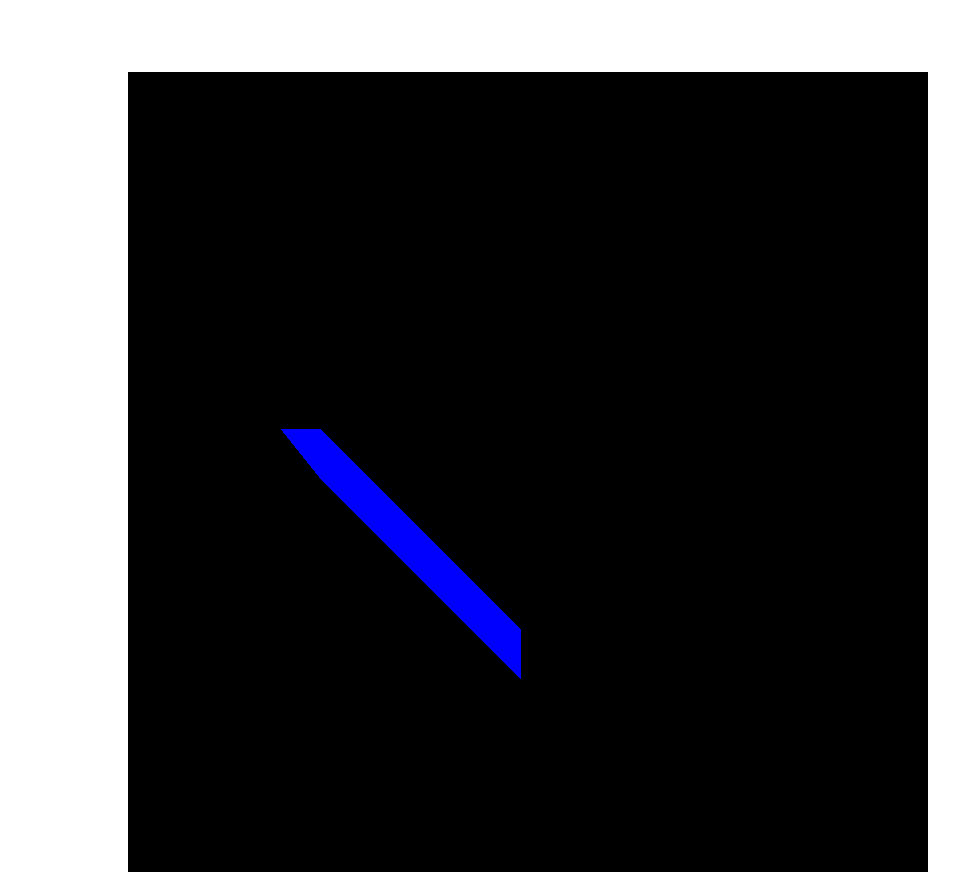
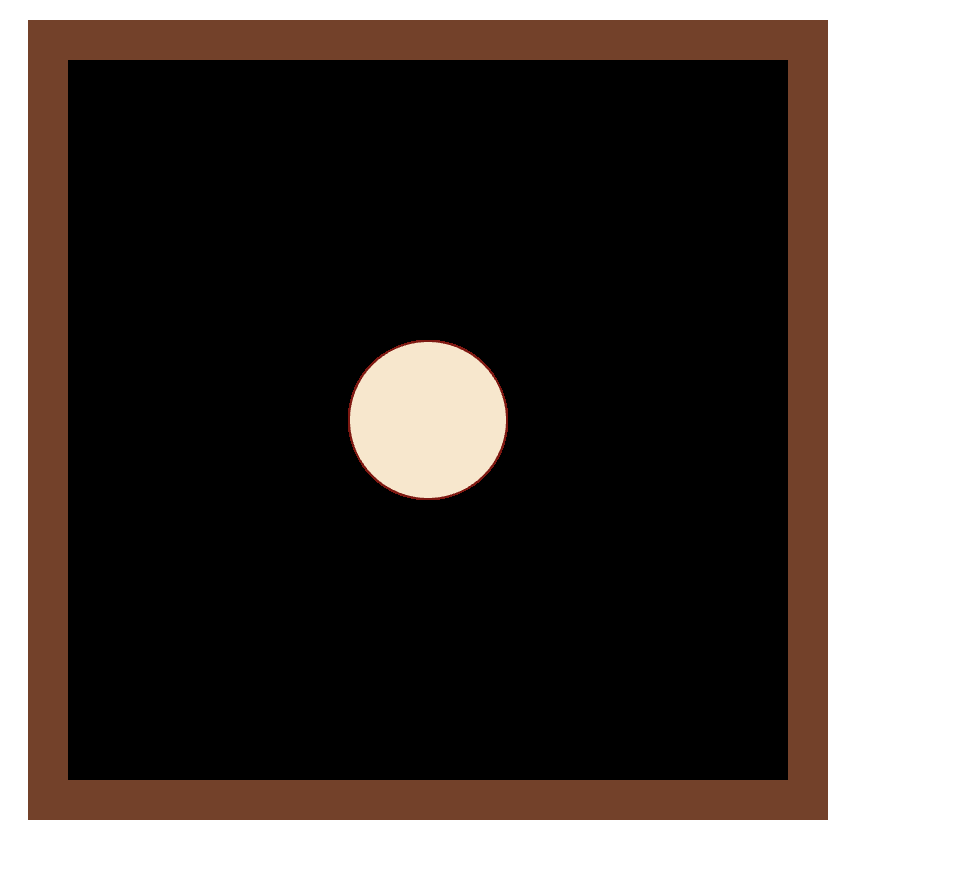
Before and after one commit to shivtej1505/Carrom, a plain HTML site: page index.html in a window 1280 px wide. Shown: the whole page, without its empty margins (0-963 px from the left). After the commit the page ends 820 px from the top, so only its background shows below. Drawn offline with Linux system fonts and the light colour scheme; animation ran at ten frames a second.

Commit message:
board done

```diff
--- a/game.css
+++ b/game.css
@@ -1,8 +1,8 @@
 #canvas {
 	position: absolute;
-    top: 25%;
-    left: 25%;
-    margin-top: -10%;
-    margin-left: -15%;
+    top: 15%;
+    left: 10%;
+    margin-top: -100px;
+    margin-left: -100px;
     background-color: #F7E7CD;
 }
--- a/main.js
+++ b/main.js
@@ -5,8 +5,15 @@ var vertexPositionAttribute;
 var vertexColorAttribute
 
 var translationLocation;
+var resolutionLocation;
+var rotationLocation;
 
 var triangleData;
+var circleData;
+var rectData;
+
+var boardBorder = [];
+var centralCircle = [];
 
 function start() {
 	canvas = document.getElementById('canvas');
@@ -17,12 +24,6 @@ function start() {
 	initShader();
 	initCanvas();
 
-	var shapeBuffers;
-	var x = randomInt(800)
-	var y = randomInt(800);
-	var z = randomInt(80);
-
-	triangleData = initTriangle(x, y, z,40, 50);
 	initShapes();
 
 	//drawTriangle(shapeBuffers);
@@ -117,20 +118,20 @@ function initCanvas() {
 	gl.clear(gl.COLOR_BUFFER_BIT | gl.DEPTH_BUFFER_BIT);
 
 	translationLocation = gl.getUniformLocation(shaderProgram, "u_translation");
-}
+	gl.uniform3fv(translationLocation, [0, 0, 0]);
 
-function initShapes(argument) {
-	triangleData.translation = [0, 0, 0];
+	resolutionLocation = gl.getUniformLocation(shaderProgram, "u_resolution");
+	gl.uniform3f(resolutionLocation, canvas.WIDTH, canvas.HEIGHT, 100);
+
+	rotationLocation = gl.getUniformLocation(shaderProgram, "u_rotation");
 }
 
 function initTriangle(x, y, z, l, h) {
-	var vertices = [
+  	var vertices = [
 		x, y, z,
-		x+l, y, z,
-		x+l, y+h, z
-	]
-	var resolutionLocation = gl.getUniformLocation(shaderProgram, "u_resolution");
-	gl.uniform3f(resolutionLocation, canvas.WIDTH, canvas.HEIGHT, 100);
+		x + l, y, z,
+		x + l, y + h, z
+	];
 
 	var vertexBuffer = gl.createBuffer();
 	gl.bindBuffer(gl.ARRAY_BUFFER, vertexBuffer);
@@ -141,6 +142,7 @@ function initTriangle(x, y, z, l, h) {
 	//gl.uniform4f(colorLocation, Math.random(), Math.random(), Math.random(), 1);
 
 	var colour = [
+		0, 0, 1, 1,
 		0, 0, 1, 1,
 		0, 0, 1, 1,
 		0, 0, 1, 1
@@ -157,7 +159,7 @@ function drawTriangle(shapeBuffers) {
 	vertexBuffer = shapeBuffers[0];
 	colourBuffer = shapeBuffers[1];
 
-	var translation = triangleData.translation;
+	var translation = shapeBuffers.translation;
 	gl.uniform3fv(translationLocation, translation);
 
 	// drawing
@@ -167,21 +169,216 @@ function drawTriangle(shapeBuffers) {
 	gl.bindBuffer(gl.ARRAY_BUFFER, colourBuffer);
 	gl.vertexAttribPointer(vertexColorAttribute, 4, gl.FLOAT, false, 0, 0);
 
-	gl.drawArrays(gl.TRIANGLE_STRIP, 0, 3);
+	gl.drawArrays(gl.TRIANGLES, 0, 3);
+	//gl.drawArrays(gl.TRIANGLES, 3, 3);*/
+}
+
+function initCircle(x, y, z, radius, num_triangle, isColor = 0) {
+	var vertices = [];
+	var colours = [];
+	var angle = (2 * Math.PI)/num_triangle;
+	var vertex;
+	var base_colour = [
+		247/255,231/255,205/255, 1,
+		247/255,231/255,205/255, 1,
+		247/255,231/255,205/255, 1
+	];
+	var colour = [
+		126/255, 24/255, 17/255, 1,
+		126/255, 24/255, 17/255, 1,
+		126/255, 24/255, 17/255, 1
+	];
+
+	var black_goti = [
+		114/255, 102/255, 106/255, 1,
+		114/255, 102/255, 106/255, 1,
+		114/255, 102/255, 106/255, 1,
+		114/255, 102/255, 106/255, 1
+	];
+	for (var i=1; i<=num_triangle; i++) {
+		vertex = [
+			x, y, z,
+			x + (radius * Math.cos(angle * (i-1))), y + (radius * Math.sin(angle * (i-1))), z,
+			x + (radius * Math.cos(angle * i)), y + (radius * Math.sin(angle * i)), z
+		];
+
+		vertices = vertices.concat(vertex);
+		if (isColor == 0)
+			colours = colours.concat(base_colour);
+		else
+			colours = colours.concat(colour);
+	}
+
+	var vertexBuffer = gl.createBuffer();
+	gl.bindBuffer(gl.ARRAY_BUFFER, vertexBuffer);
+	gl.bufferData(gl.ARRAY_BUFFER, new Float32Array(vertices), gl.STATIC_DRAW);
+
+	var colourBuffer = gl.createBuffer();
+	gl.bindBuffer(gl.ARRAY_BUFFER, colourBuffer);
+	gl.bufferData(gl.ARRAY_BUFFER, new Float32Array(colours), gl.STATIC_DRAW);
+
+	return [vertexBuffer, colourBuffer, num_triangle];
+}
+
+function drawCircle(shapeBuffers) {
+	vertexBuffer = shapeBuffers[0];
+	colourBuffer = shapeBuffers[1];
+	num_triangle = shapeBuffers[2];
+	var translation = shapeBuffers[3];
+
+	gl.uniform3fv(translationLocation, translation);
+
+	// drawing
+	gl.bindBuffer(gl.ARRAY_BUFFER, vertexBuffer);
+	gl.vertexAttribPointer(vertexPositionAttribute, 3, gl.FLOAT, false, 0, 0);
+
+	gl.bindBuffer(gl.ARRAY_BUFFER, colourBuffer);
+	gl.vertexAttribPointer(vertexColorAttribute, 4, gl.FLOAT, false, 0, 0);
+
+	gl.drawArrays(gl.TRIANGLES, 0, num_triangle*3);
+}
+
+function initRect(x, y, z, l, b) {
+	var vertices = [
+		x, y, z,
+		x + l, y, z,
+		x, y + b, z,
+
+		x + l, y + b, z,
+		x + l, y, z,
+		x, y + b, z
+	];
+
+	var vertexBuffer = gl.createBuffer();
+	gl.bindBuffer(gl.ARRAY_BUFFER, vertexBuffer);
+	gl.bufferData(gl.ARRAY_BUFFER, new Float32Array(vertices),
+		gl.STATIC_DRAW);
+
+	//var colorLocation = gl.getUniformLocation(shaderProgram, "u_color");
+	//gl.uniform4f(colorLocation, Math.random(), Math.random(), Math.random(), 1);
+
+	var colour = [
+		115/255,65/255,42/255, 1,
+		115/255,65/255,42/255, 1,
+		115/255,65/255,42/255, 1,
+		115/255,65/255,42/255, 1,
+		115/255,65/255,42/255, 1,
+		115/255,65/255,42/255, 1
+	];
+
+	var colourBuffer = gl.createBuffer();
+	gl.bindBuffer(gl.ARRAY_BUFFER, colourBuffer);
+	gl.bufferData(gl.ARRAY_BUFFER, new Float32Array(colour), gl.STATIC_DRAW);
+
+	return [vertexBuffer, colourBuffer];
+}
+
+function drawRect(shapeBuffers) {
+	vertexBuffer = shapeBuffers[0];
+	colourBuffer = shapeBuffers[1];
+
+	var translation = shapeBuffers.translation;
+	gl.uniform3fv(translationLocation, translation);
+
+	// drawing
+	gl.bindBuffer(gl.ARRAY_BUFFER, vertexBuffer);
+	gl.vertexAttribPointer(vertexPositionAttribute, 3, gl.FLOAT, false, 0, 0);
+
+	gl.bindBuffer(gl.ARRAY_BUFFER, colourBuffer);
+	gl.vertexAttribPointer(vertexColorAttribute, 4, gl.FLOAT, false, 0, 0);
+
+	gl.drawArrays(gl.TRIANGLES, 0, 6);
+}
+
+function initShapes() {
+	/*triangleData = initTriangle(0, 0, 0, 100, 100);
+	triangleData.translation = [0, 0, 0];
+
+	circleData = initCircle(400, 400, 0, 50, 360);
+	circleData.translation = [0, 0, 0];
+
+	rectData = initRect(0, 0, 0, 800, 40);
+	rectData.translation = [0, 0, 0];*/
+
+	makeBoardBorder();
+	makeCentralCircle();
+}
+
+function makeBoardBorder() {
+	var rectangle = initRect(0, 0, 0, 800, 40);
+	rectangle[2] = [0, 0, 0];
+	boardBorder.push(rectangle);
+
+	rectangle = initRect(0, 760, 0, 800, 40);
+	rectangle[2] = [0, 0, 0];
+	boardBorder.push(rectangle);
+
+	rectangle = initRect(760, 0, 0, 40, 800);
+	rectangle[2] = [0, 0, 0];
+	boardBorder.push(rectangle);
+
+	rectangle = initRect(0, 0, 0, 40, 800);
+	rectangle[2] = [0, 0, 0];
+	boardBorder.push(rectangle);
+
+}
+
+function makeCentralCircle() {
+	var circle = initCircle(400, 400, 0, 80, 360,1);
+	circle[3] = [0, 0, 0];
+	centralCircle.push(circle);
+
+	circle = initCircle(400, 400, 0, 78, 360);
+	circle[3] = [0, 0, 0];
+	centralCircle.push(circle);
+
+	console.log(centralCircle);
+}
+
+function drawCentralCircle() {
+	for (var i=0; i<2; i++)
+		drawCircle(centralCircle[i]);
+}
+
+function drawBoardBorder() {
+	var shapeBuffers;
+	for (var i=0; i<4; i++) {
+		shapeBuffers =  boardBorder[i];
+		vertexBuffer = shapeBuffers[0];
+		colourBuffer = shapeBuffers[1];
+		translation = shapeBuffers[2];
+
+		gl.uniform3fv(translationLocation, translation);
+
+		// drawing
+		gl.bindBuffer(gl.ARRAY_BUFFER, vertexBuffer);
+		gl.vertexAttribPointer(vertexPositionAttribute, 3, gl.FLOAT, false, 0, 0);
+
+		gl.bindBuffer(gl.ARRAY_BUFFER, colourBuffer);
+		gl.vertexAttribPointer(vertexColorAttribute, 4, gl.FLOAT, false, 0, 0);
+
+		gl.drawArrays(gl.TRIANGLES, 0, 6);
+	}
 }
 
 function main() {
-
-	if (triangleData.translation[0] < 100) {
+	/*
+	if (triangleData.translation[0] < 1000) {
 		triangleData.translation[0] += 1.0;
 		triangleData.translation[1] += 1.0;
 	} else {
 		triangleData.translation[0] = -100;
 		triangleData.translation[1] = -100;
 	}
-
+	*/
 	draw();
 }
-function  draw() {
-	drawTriangle(triangleData);
+function draw() {
+
+	//drawTriangle(triangleData);
+	//drawCircle(circleData);
+	//drawRect(rectData);
+
+	drawBoardBorder();
+	drawCentralCircle();
 }
```
